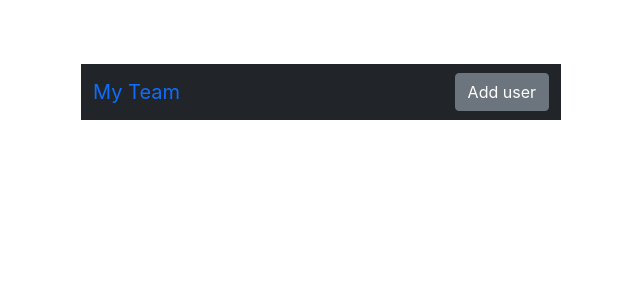
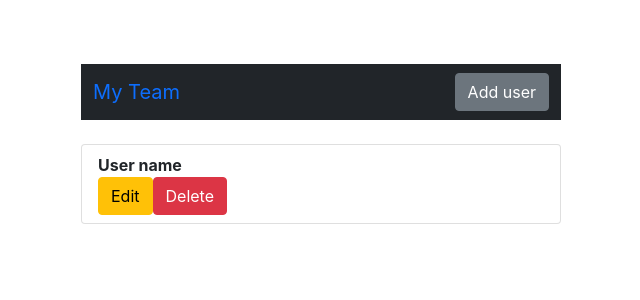
Before and after one commit to bellicose77/react-crud-recape, a React (Create React App) app: page / in a window 1280 px wide. Shown: the top 300 px of the page, without its empty margins (319-959 px from the left). Built offline with nearby package versions, Linux system fonts and the light colour scheme.

Commit message:
userlist

```diff
--- a/src/components/Home/Home.js
+++ b/src/components/Home/Home.js
@@ -1,10 +1,12 @@
 import React from 'react';
 import Heading from '../Heading/Heading';
+import UserList from '../UserList/UserList';
 
 const Home = () => {
     return (
         <div>
           <Heading></Heading>
+          <UserList></UserList>
         </div>
     );
 };
--- a/src/components/UserList/UserList.js
+++ b/src/components/UserList/UserList.js
@@ -0,0 +1,18 @@
+import React from 'react';
+import { Button, ListGroup, ListGroupItem } from 'reactstrap';
+
+const UserList = () => {
+    return (
+       <ListGroup className='mt-4'>
+        <ListGroupItem>
+            <strong>User name</strong>
+            <div>
+                <Button className='btn btn-warning'>Edit</Button>
+                <Button className='btn btn-danger'>Delete</Button>
+            </div>
+        </ListGroupItem>
+       </ListGroup>
+    );
+};
+
+export default UserList;
```
